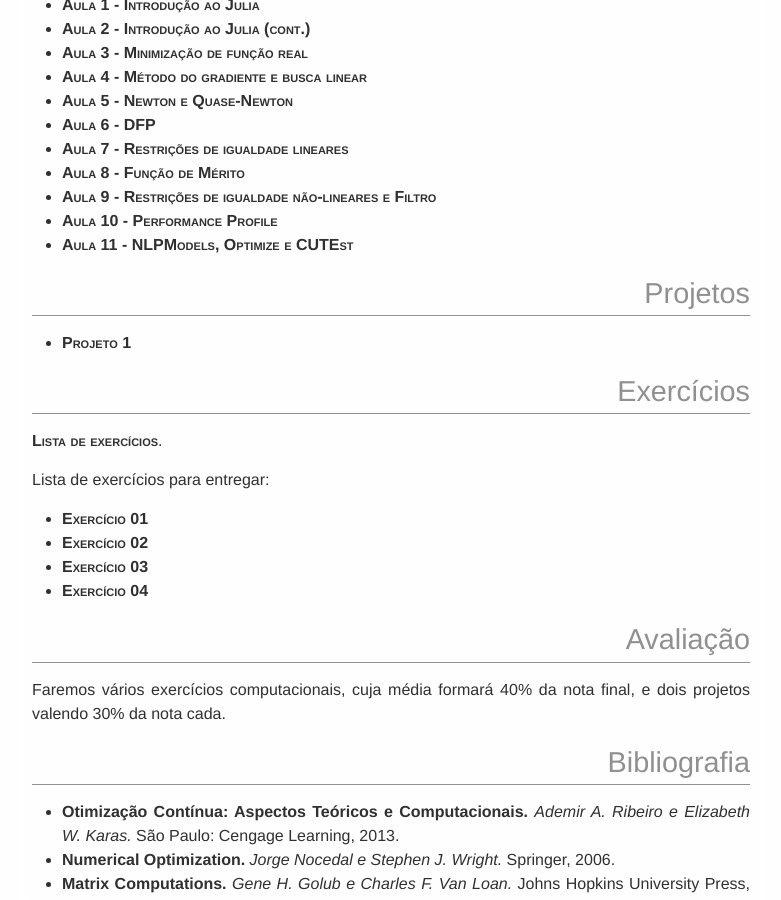
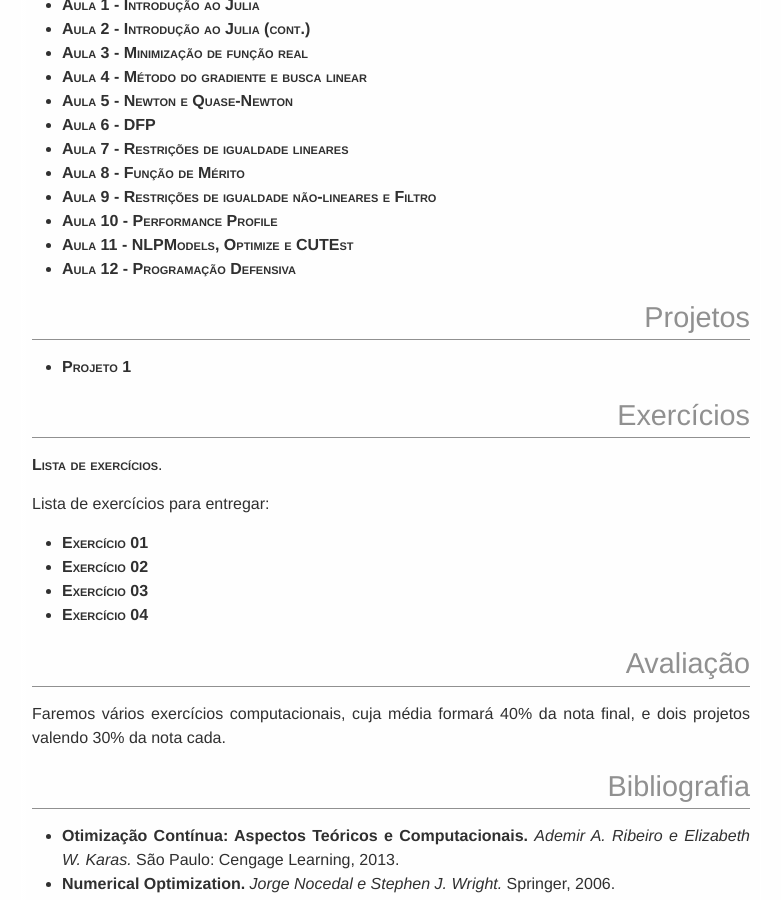
Before and after one commit to abelsiqueira/abelsiqueira.github.io-old, a Jekyll site: the page built from disciplinas/cm114-2016s2.md, in a window 1280 px wide and 900 px high, scrolled down 1135 px. Shown: the whole window, without its empty margins (249-1030 px from the left). Built offline with Jekyll 4.4.1, drawn with Linux system fonts in a browser that asks for light colours; some of the changed lines change nothing that is shown.

Commit message:
Adiciona aula 12 de cm114

```diff
--- a/disciplinas/cm114-2016s2.md
+++ b/disciplinas/cm114-2016s2.md
@@ -45,10 +45,9 @@ ou instalar o [Jupyter](https://jupyter.org/) e o
   - [Aula 7 - Restrições de igualdade lineares]({{ site.baseurl }}/disciplinas/cm114/07-min-rest-igualdade.ipynb)
   - [Aula 8 - Função de Mérito]({{ site.baseurl }}/disciplinas/cm114/08-min-rest-igualdade-merito.ipynb)
   - [Aula 9 - Restrições de igualdade não-lineares e Filtro]({{ site.baseurl }}/disciplinas/cm114/09-min-rest-igualdade-filtro.ipynb)
-  - [Aula 10 - Performance Profile]({{ site.baseurl
-    }}/disciplinas/cm114/10-performance-profile.ipynb)
-  - [Aula 11 - NLPModels, Optimize e CUTEst]({{ site.baseurl
-    }}/disciplinas/cm114/11-nlpmodels-optimize-cutest.ipynb)
+  - [Aula 10 - Performance Profile]({{ site.baseurl }}/disciplinas/cm114/10-performance-profile.ipynb)
+  - [Aula 11 - NLPModels, Optimize e CUTEst]({{ site.baseurl }}/disciplinas/cm114/11-nlpmodels-optimize-cutest.ipynb)
+  - [Aula 12 - Programação Defensiva]({{ site.baseurl }}/disciplinas/cm114/12-programação-defensiva.ipynb)
 
 # Projetos
 
```
Also changed, not shown: 1 other file.
